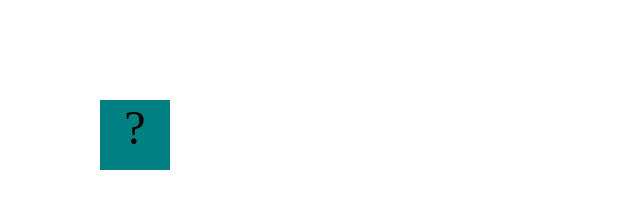
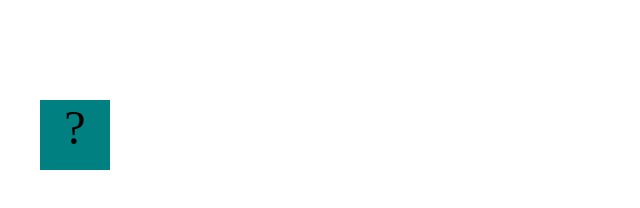
Before and after one commit to IgCha2003/IgCha2003.github.io, a plain HTML site: page projects/bouncing-box/index.html in a window 1280 px wide. Shown: the whole page, without its empty margins (0-640 px from the left). Drawn offline with Linux system fonts and the light colour scheme.

Commit message:
add bouncing box

```diff
--- a/projects/bouncing-box/index.html
+++ b/projects/bouncing-box/index.html
@@ -1,5 +1,6 @@
 <!DOCTYPE html>
 <html>
+
 <head>
 	<meta charset="utf-8">
 	<title>Bouncing Box</title>
@@ -15,21 +16,24 @@
 			display: block;
 			position: absolute;
 			top: 100px;
-			left: 0px;  /* <--- Change me! */
+			left: 0px;
+			/* <--- Change me! */
 		}
-		.board{
+
+		.board {
 			height: 100vh;
 		}
 	</style>
 	<!-- 	<script src="//cdnjs.cloudflare.com/ajax/libs/jquery/2.1.1/jquery.min.js"></script> -->
 
 </head>
+
 <body class="board">
 	<!-- HTML for the box -->
 	<div class="box">?</div>
 
 	<script>
-		(function(){
+		(function () {
 			'use strict'
 			/* global jQuery */
 
@@ -62,7 +66,7 @@
 			//////////////////////////////////////////////////////////////////
 
 			// TODO 2 - Variable declarations
-
+			var positionX = 0
 
 
 			/*
@@ -70,8 +74,14 @@
 			it should move the Box to a new location. If the box drifts off the screen
 			turn it around!
 			*/
+
 			function update() {
-			moveBoxTo(100)
+				/*Increase the value of positionX by 10*/
+				positionX = 0 + 10;
+				positionX = 0 + 20;
+				positionX = 0 + 30;
+				positionX = 0 + 40;
+				moveBoxTo(positionX);
 
 			};
 
@@ -81,11 +91,11 @@
 			the left side of the screen.
 			*/
 			function handleBoxClick() {
-
-
+				positionX = 0;
 
 			};
 		})();
 	</script>
 </body>
+
 </html>
```
